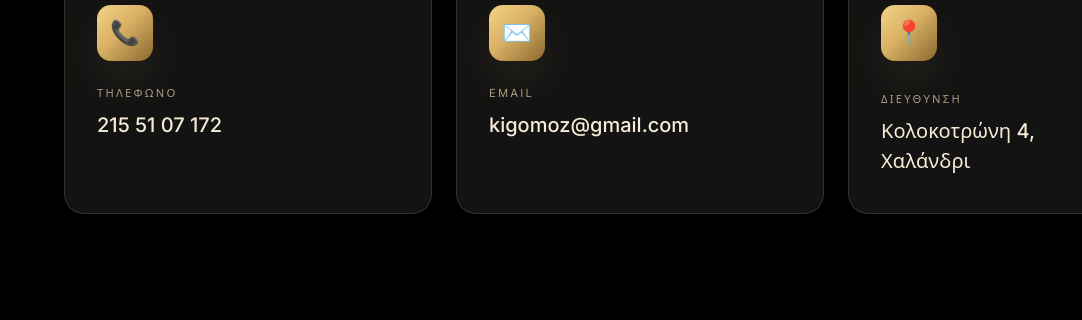
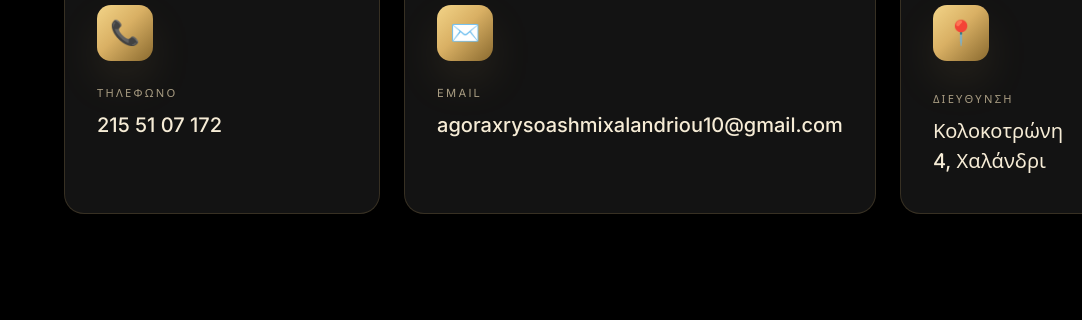
Before and after one commit to kirsotred7/Agora-Xrusou, a plain HTML site: page index.html in a window 1280 px wide. Shown: the part 4963-5283 px from the top of the page, 0-1082 px from the left. Drawn offline with nearby package versions, Linux system fonts and the light colour scheme; no server answers; grey boxes are pictures that could not be loaded.

Commit message:
Update email contact in index.html

```diff
--- a/index.html
+++ b/index.html
@@ -136,7 +136,7 @@
     <div class="section-head reveal"><div class="eyebrow-center">Επικοινωνία</div><h2>Ελάτε να σας <em class="gold-text">γνωρίσουμε</em>.</h2></div>
     <div class="cards">
       <a href="tel:+302155107172" class="card reveal"><div class="card-icon">📞</div><div class="k">Τηλέφωνο</div><div class="v">215 51 07 172</div></a>
-      <a href="mailto:info@aurum-athens.gr" class="card reveal"><div class="card-icon">✉️</div><div class="k">Email</div><div class="v">kigomoz@gmail.com</div></a>
+      <a href="mailto:info@aurum-athens.gr" class="card reveal"><div class="card-icon">✉️</div><div class="k">Email</div><div class="v">agoraxrysoashmixalandriou10@gmail.com</div></a>
       <a href="https://maps.app.goo.gl/dtUHfJcjDpFyu31z7" target="_blank" rel="noopener" class="card address-card reveal">
         <div class="card-icon">📍</div>
         <div class="address-row">
```
